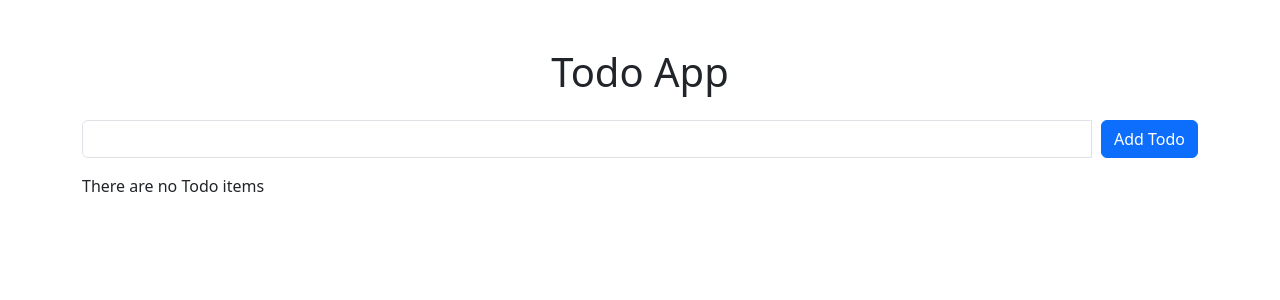
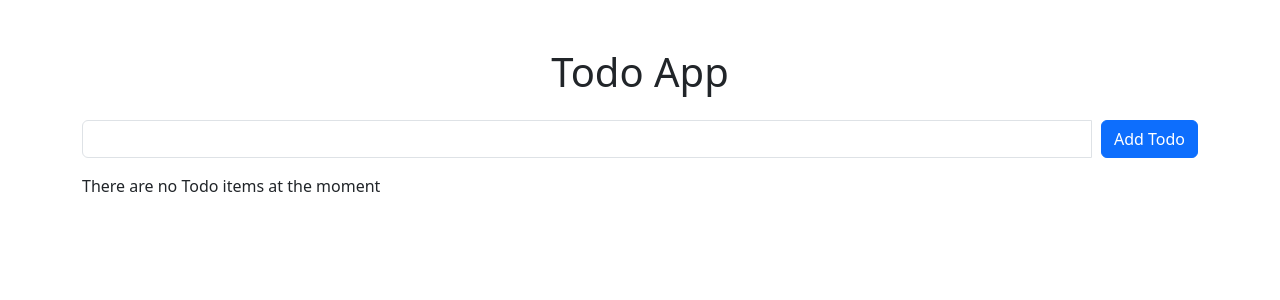
Before and after one commit to PeterOsoo/react-todo-1, a React (Create React App) app: page / in a window 1280 px wide. Shown: the top 300 px of the page. Built offline with nearby package versions, Linux system fonts and the light colour scheme.

Commit message:
comment code

```diff
--- a/src/components/TodoList.js
+++ b/src/components/TodoList.js
@@ -39,9 +39,10 @@ const TodoList = () => {
 			{todos.length > 0 ? (
 				<h3 className="text-center my-2">Todo List</h3>
 			) : (
-				<p>There are no Todo items</p>
+				<p>There are no Todo items at the moment</p>
 			)}
 
+			{/* display todo items */}
 			<ul className="list-group">
 				{todos.map(todo => (
 					<Todo key={todo.id} todo={todo} removeTodo={removeTodo} />
```
